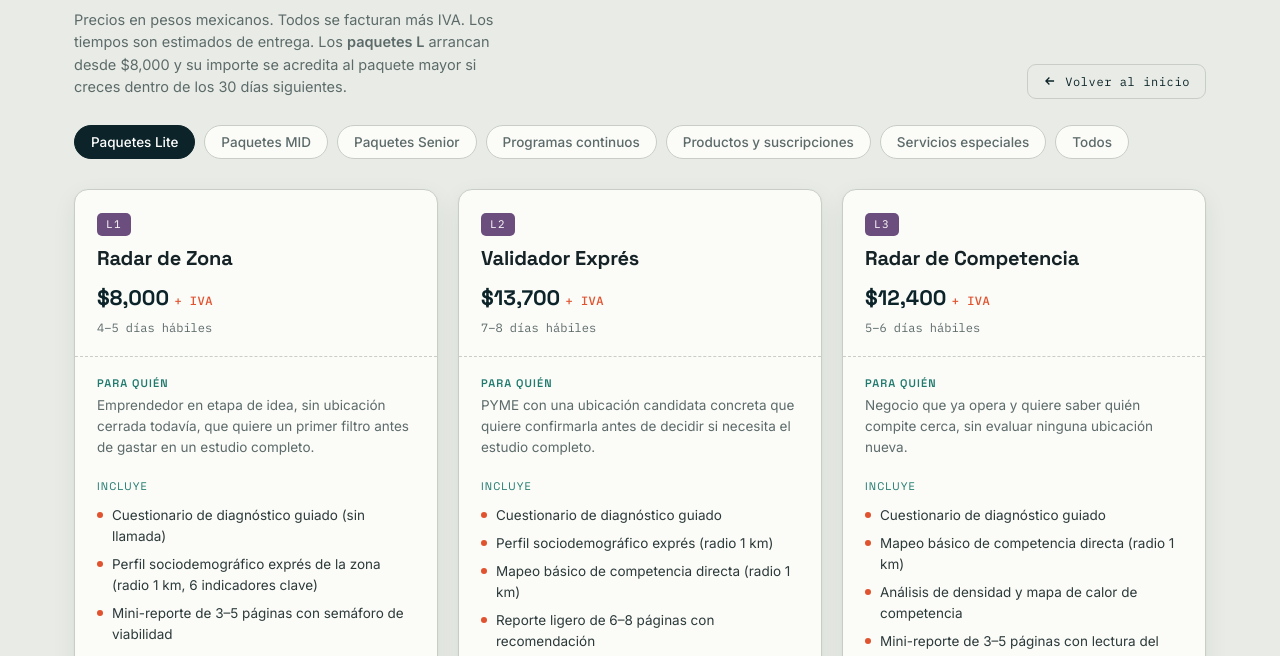
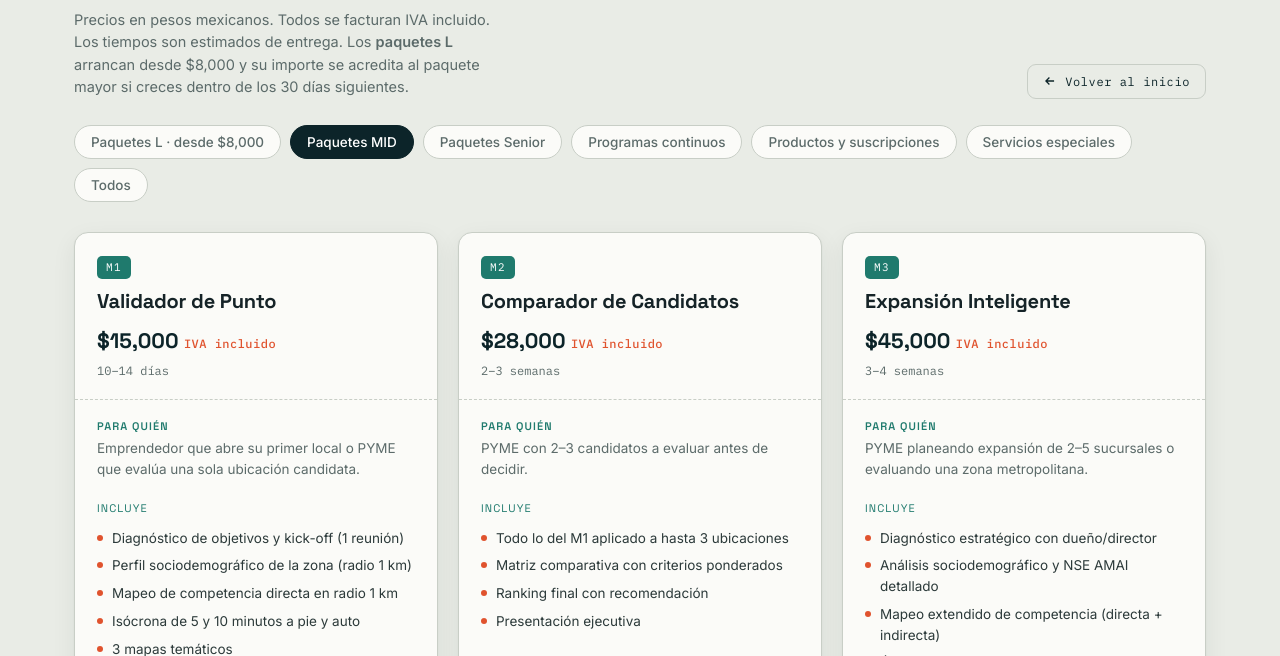
Before and after one commit to geoalex1769/geoalex1769.github.io, a plain HTML site: page index.html in a window 1280 px wide. Both pictures are taken after a click on the button 1020 px from the left and 569 px from the top of the page. Shown: the part 144-800 px from the top of the page. Drawn offline with Linux system fonts and the light colour scheme.

Commit message:
Add files via upload

```diff
--- a/index.html
+++ b/index.html
@@ -314,7 +314,7 @@
   <div class="sec-head">
     <div>
       <h2>Catálogo de paquetes</h2>
-      <p class="sub">Precios en pesos mexicanos. Todos se facturan más IVA. Los tiempos son estimados de entrega. Los <b>paquetes L</b> arrancan desde $8,000 y su importe se acredita al paquete mayor si creces dentro de los 30 días siguientes.</p>
+      <p class="sub">Precios en pesos mexicanos. Todos se facturan IVA incluido. Los tiempos son estimados de entrega. Los <b>paquetes L</b> arrancan desde $8,000 y su importe se acredita al paquete mayor si creces dentro de los 30 días siguientes.</p>
     </div>
     <button class="backbtn" onclick="goHome()">
       <svg width="14" height="14" viewBox="0 0 24 24" fill="none" stroke="currentColor" stroke-width="2.2"><path d="M19 12H5M11 18l-6-6 6-6"/></svg>
@@ -409,7 +409,7 @@
    DATOS DE PAQUETES (Sección A — públicos)
    ============================================================ */
 const CATS = [
-  {id:'lite',     label:'Paquetes Lite'},
+  {id:'lite',     label:'Paquetes L · desde $8,000'},
   {id:'mid',      label:'Paquetes MID'},
   {id:'senior',   label:'Paquetes Senior'},
   {id:'programa', label:'Programas continuos'},
@@ -693,7 +693,7 @@ const grid = document.getElementById('pkgGrid');
 const filterBox = document.getElementById('filters');
 let activeCat = 'mid';
 
-function ivaPrice(p){return `${p} <span class="iva">+ IVA</span>`;}
+function ivaPrice(p){return `${p} <span class="iva">IVA incluido</span>`;}
 
 function renderFilters(){
   filterBox.innerHTML = CATS.map(c =>
@@ -724,7 +724,7 @@ function renderPkgs(){
 }
 
 function waHref(p){
-  const msg = encodeURIComponent(`Hola, me interesa el paquete ${p.id} — ${p.name} (${p.price} + IVA). ¿Podemos conversar?`);
+  const msg = encodeURIComponent(`Hola, me interesa el paquete ${p.id} — ${p.name} (${p.price} IVA incluido). ¿Podemos conversar?`);
   return `https://wa.me/523313035476?text=${msg}`;
 }
 
@@ -735,7 +735,7 @@ const catalogPanel = document.getElementById('catalogPanel');
 const quizPanel = document.getElementById('quizPanel');
 
 function scrollToPanels(){window.scrollTo({top:0,behavior:'smooth'});}
-function openCatalog(){document.body.classList.add('panel-open');quizPanel.classList.remove('active');catalogPanel.classList.add('active');setCat('lite');scrollToPanels();}
+function openCatalog(){document.body.classList.add('panel-open');quizPanel.classList.remove('active');catalogPanel.classList.add('active');setCat('mid');scrollToPanels();}
 function openQuiz(){document.body.classList.add('panel-open');catalogPanel.classList.remove('active');quizPanel.classList.add('active');restartQuiz();scrollToPanels();}
 function goHome(){document.body.classList.remove('panel-open');catalogPanel.classList.remove('active');quizPanel.classList.remove('active');window.scrollTo({top:0,behavior:'smooth'});}
 
@@ -831,7 +831,7 @@ function renderResult(selectedId, scrollUp){
 
   document.getElementById('rCode').textContent=top.id;
   document.getElementById('rName').textContent=top.name;
-  document.getElementById('rPrice').innerHTML=`${top.price} <span class="iva">+ IVA</span>`;
+  document.getElementById('rPrice').innerHTML=`${top.price} <span class="iva">IVA incluido</span>`;
   document.getElementById('rMeta').textContent=top.meta;
   document.getElementById('rForwho').innerHTML=`<b style="font-family:'Space Grotesk';display:block;font-size:11px;letter-spacing:.1em;text-transform:uppercase;color:var(--teal);margin-bottom:4px">Diseñado para</b>${top.forwho}`;
   document.getElementById('rInc').innerHTML=top.inc.map(i=>`<li>${i}</li>`).join('');
@@ -851,7 +851,7 @@ function renderResult(selectedId, scrollUp){
       <button class="alt" type="button" onclick="selectAlt('${a.id}')">
         <span class="code mono">${a.id}</span>
         <h5>${a.name}</h5>
-        <div class="p">${a.price} <span class="iva">+ IVA</span></div>
+        <div class="p">${a.price} <span class="iva">IVA incluido</span></div>
         <div class="mono" style="font-size:12px;color:var(--muted);margin-top:3px">${a.meta}</div>
         <span class="alt-go mono">Ver detalles →</span>
       </button>`).join('');
@@ -860,7 +860,7 @@ function renderResult(selectedId, scrollUp){
     document.querySelector('.alts').style.display='none';
   }
 
-  const waMsg=encodeURIComponent(`Hola, hice el cuestionario y me interesa el paquete ${top.id} — ${top.name} (${top.price} + IVA). Me gustaría cotizarlo.`);
+  const waMsg=encodeURIComponent(`Hola, hice el cuestionario y me interesa el paquete ${top.id} — ${top.name} (${top.price} IVA incluido). Me gustaría cotizarlo.`);
   document.getElementById('waLink').href=`https://wa.me/523313035476?text=${waMsg}`;
 
   if(scrollUp){window.scrollTo({top:quizPanel.offsetTop-20,behavior:'smooth'});}
```
